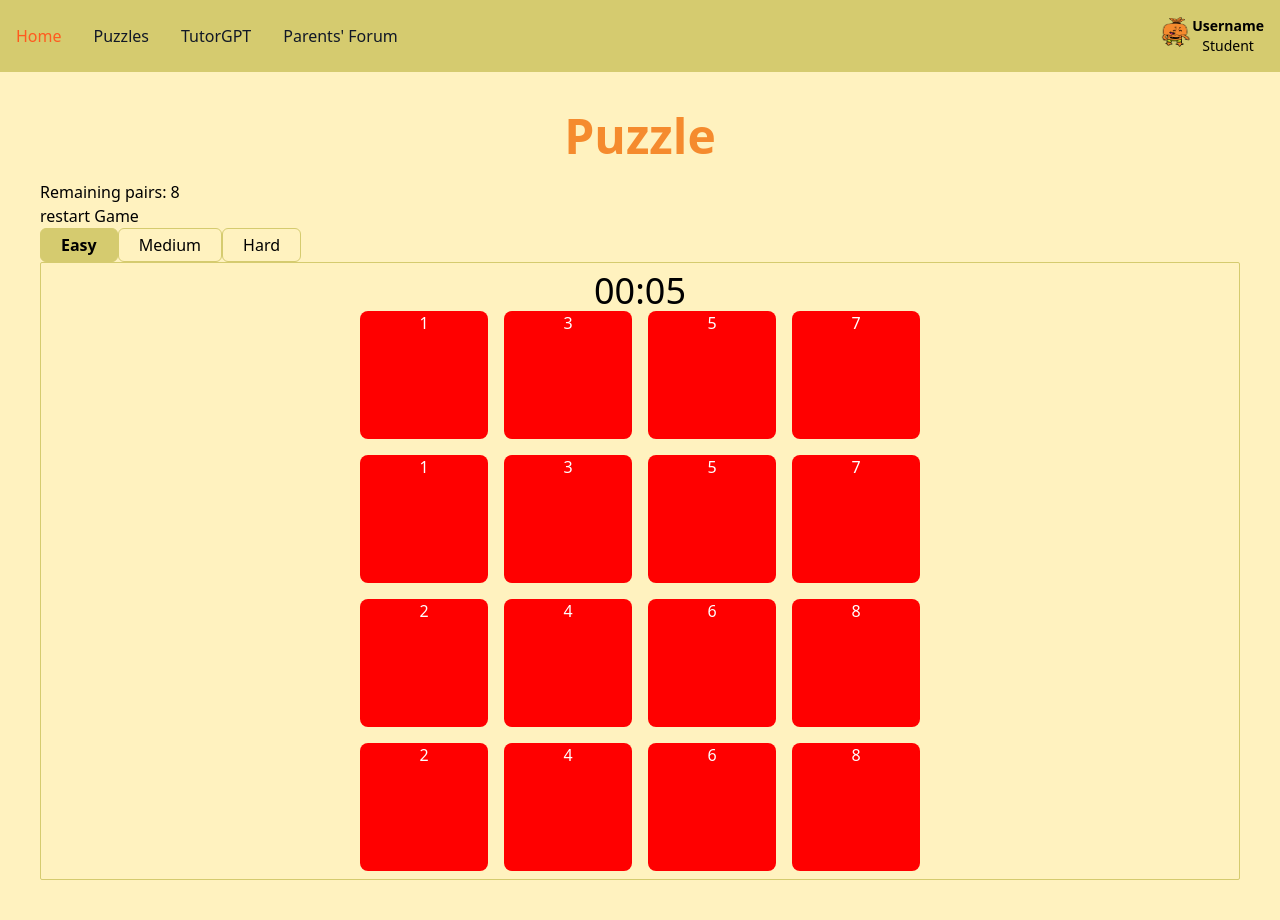
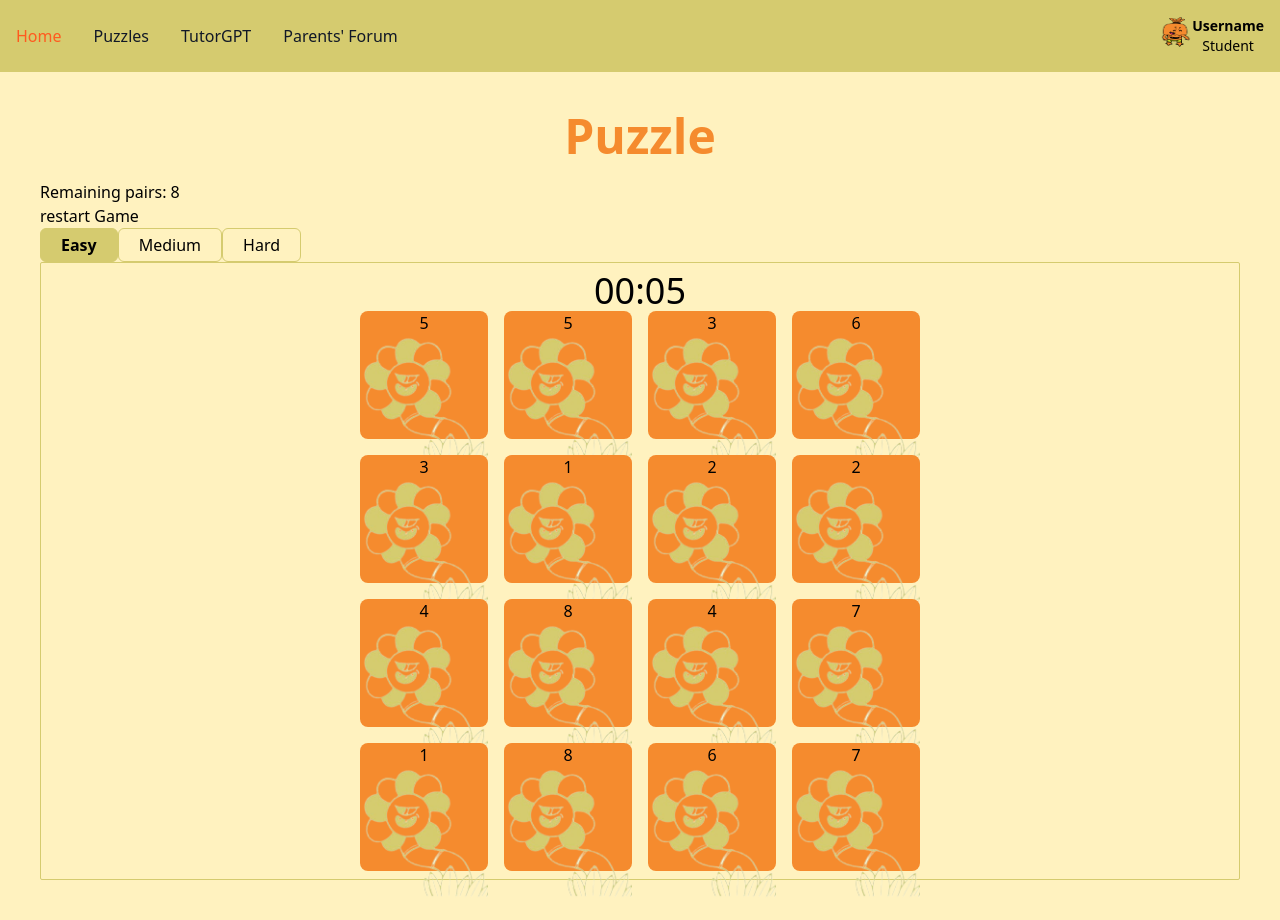
Before and after one commit to mohammadfadhli/sensoryspark, a Vue app: page /puzzle/easy in a window 1280 px wide. Built offline with nearby package versions, Linux system fonts and the light colour scheme.

Commit message:
Edit card & reset game across tab

```diff
--- a/src/components/Card.vue
+++ b/src/components/Card.vue
@@ -1,6 +1,4 @@
 <script>
-
-import {computed} from 'vue'
 
 export default {
 
@@ -31,15 +29,8 @@ export default {
             })
         };
 
-        const flippedStyles = computed(() => {
-            if (props.visible) {
-                return 'is-flipped'
-            }
-        });
-
         return {
             selectCard,
-            flippedStyles
         };
     }
 
@@ -48,28 +39,11 @@ export default {
 </script>
 
 <template>
-
-    <div class="card relative w-20 h-20 md:w-24 md:h-24 lg:w-32 lg:h-32 relative text-center preserve-3d rotate-y-180 transition ease-in duration-500" :class="flippedStyles"  @click="selectCard">
-        <div v-if="visible" class="card-face is-front w-full h-full rotate-y-180 absolute rounded-lg">
-            {{ value }}
-            <!-- <img :src="`${value}`" /> -->
-        </div>
-
-        <div v-else class="bg-green w-full h-full rounded-lg ">
-            {{ value }}
-            <img src="../assets/backcard.png">
-        </div>
-
+    <div class="card relative w-20 h-20 md:w-24 md:h-24 lg:w-32 lg:h-32 relative text-center preserve-3d rotate-y-180 transition ease-in duration-500 cursor-pointer hover:bg-yellow"
+        :class="visible ? 'bg-yellow border border-green w-full h-full rotate-y-180 absolute rounded-lg' : 'bg-orange w-full h-full rounded-lg'"
+        @click="selectCard"
+    >
+        {{ value }}
+        <img v-if="!visible" src="../assets/backcard.png">
     </div>
-
 </template>
-
-<style scoped>
-
-    .card-face.is-front {
-        background-color: red;
-        color: white;
-
-    }
-
-</style>
--- a/src/components/puzzle/Easy.vue
+++ b/src/components/puzzle/Easy.vue
@@ -1,12 +1,16 @@
 <script setup>
 import constants from "@/assets/constants";
 import { useTimeStore } from "@/stores/useTimeStore";
+import { useCardStore } from "@/stores/useCardStore";
 
 const store = useTimeStore();
+const cardstore = useCardStore();
 
 store.easyStartStatus = constants.TIMER_START;
 store.mediumStartStatus = constants.TIMER_RESET;
 store.hardStartStatus = constants.TIMER_RESET;
+
+cardstore.restartGame();
 </script>
 
 <template>
--- a/src/components/puzzle/Hard.vue
+++ b/src/components/puzzle/Hard.vue
@@ -1,12 +1,16 @@
 <script setup>
 import constants from "@/assets/constants";
 import { useTimeStore } from "@/stores/useTimeStore";
+import { useCardStore } from "@/stores/useCardStore";
 
 const store = useTimeStore();
+const cardstore = useCardStore();
 
 store.easyStartStatus = constants.TIMER_RESET;
 store.mediumStartStatus = constants.TIMER_RESET;
 store.hardStartStatus = constants.TIMER_START;
+
+cardstore.restartGame();
 </script>
 
 <template>
--- a/src/components/puzzle/Medium.vue
+++ b/src/components/puzzle/Medium.vue
@@ -1,12 +1,16 @@
 <script setup>
 import constants from "@/assets/constants";
 import { useTimeStore } from "@/stores/useTimeStore";
+import { useCardStore } from "@/stores/useCardStore";
 
 const store = useTimeStore();
+const cardstore = useCardStore();
 
 store.easyStartStatus = constants.TIMER_RESET;
 store.mediumStartStatus = constants.TIMER_START;
 store.hardStartStatus = constants.TIMER_RESET;
+
+cardstore.restartGame();
 </script>
 
 <template>
```
